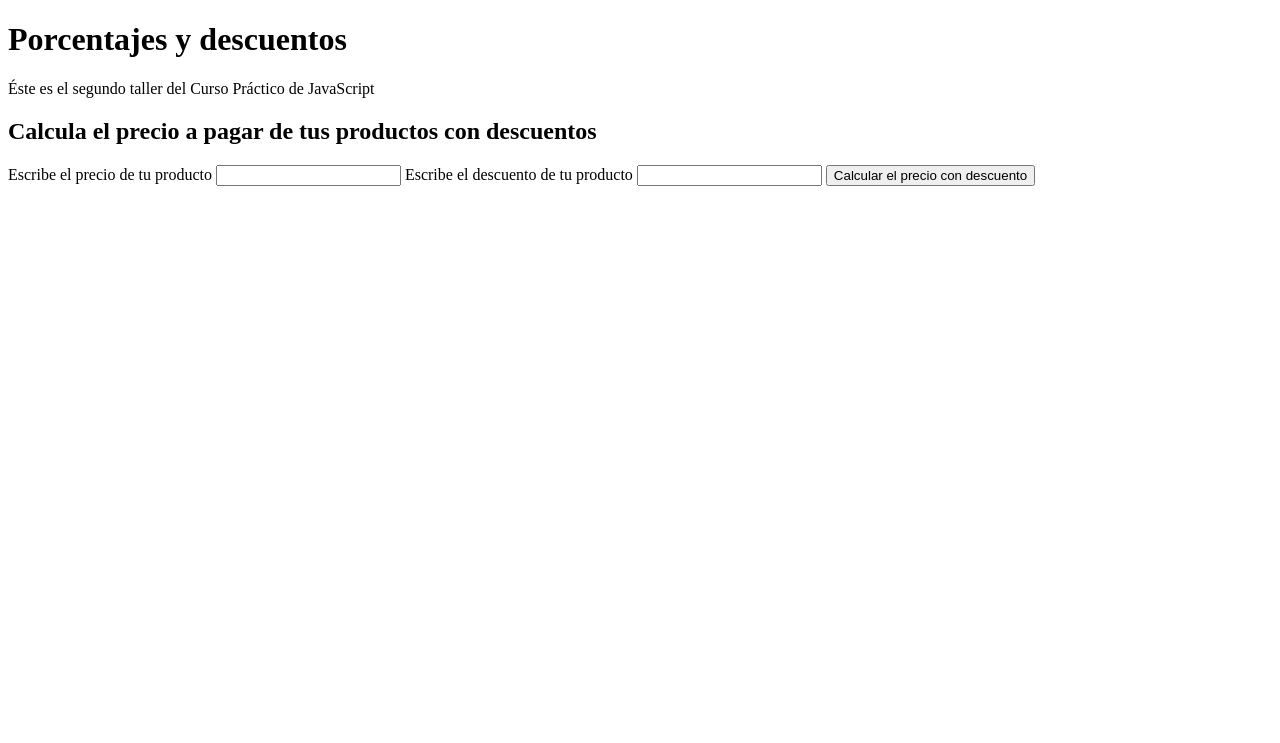
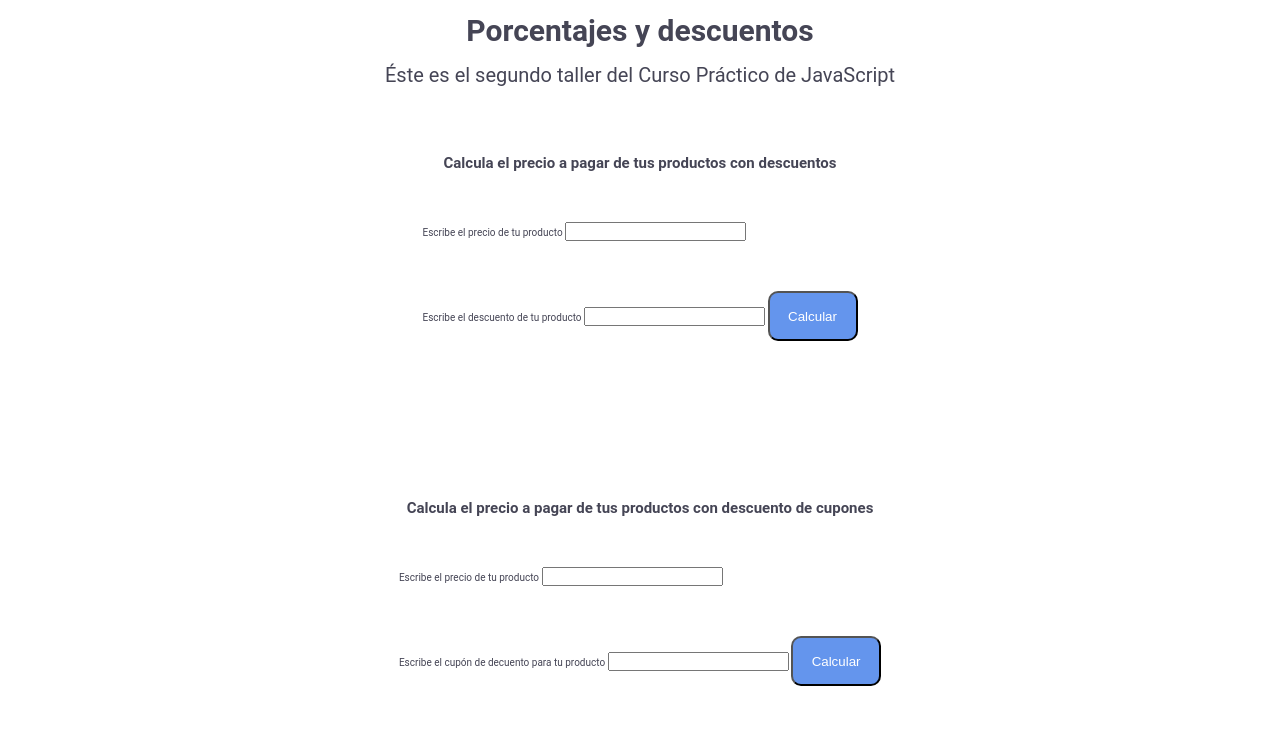
Before and after one commit to MauricioDV/curso-practico-javascript, a plain HTML site: page porcentajes-descuentos/index.html in a window 1280 px wide. Drawn offline with Linux system fonts and the light colour scheme.

Commit message:
Concluido seccion de descuento por cupón

```diff
--- a/porcentajes-descuentos/descuentos.js
+++ b/porcentajes-descuentos/descuentos.js
@@ -31,3 +31,38 @@ function onClickButtonPriceDiscount(){
      const resultP = document.getElementById("ResultP");
      resultP.innerText = "El precio con descuento es: $" + precioConDescuento;
  }
+
+//Descuentos por cupones
+// Implementtar cupon que tenga un descuento para ciertos productos
+
+function onClickButtonPriceDiscountDos(){
+    const cupones = ["plata","gold","platino"];
+
+    const inputPrice = document.getElementById("inputPrecio");
+    const priceValue = inputPrice.value;
+
+    const inputCupon = document.getElementById("inputCupon");
+    const couponValue = inputCupon.value;
+
+    let descuento;
+
+     switch(couponValue){
+         case cupones[0]:
+             descuento = 15;
+             break;
+         case cupones[1]:
+             descuento = 25;
+             break;
+         case cupones[2]:
+             descuento = 50;
+             break;
+         default:
+             descuento = 0;
+             break;
+     }
+
+     const precioConDescuento = calcularPrecioConDescuento(priceValue, descuento);
+
+     const resultPdos = document.getElementById("resultCupon");
+     resultPdos.innerText = "El precio con descuento son: $" + precioConDescuento;
+}
--- a/porcentajes-descuentos/index.html
+++ b/porcentajes-descuentos/index.html
@@ -8,23 +8,38 @@
     <link rel="stylesheet" href="./style.css">
 </head>
 <body>
+    <div class="container">
     <header>
         <h1>Porcentajes y descuentos</h1>
         <p>Éste es el segundo taller del Curso Práctico de JavaScript</p>
     </header>
-    <section>
+    <main>
+    <section class="descuentos">
         <h2>Calcula el precio a pagar de tus productos con descuentos</h2>
         <form>
             <label for="InputPrice">Escribe el precio de tu producto</label>
             <input id="InputPrice" type="number">
+            <br>
             <label for="InputDiscount">Escribe el descuento de tu producto</label>
             <input id="InputDiscount" type="number">
-            <button type="button" onclick="onClickButtonPriceDiscount()">Calcular el precio con descuento</button>
-
+            <button type="button" onclick="onClickButtonPriceDiscount()">Calcular </button>
             <p id="ResultP"></p>
         </form>
-
     </section>
+    <section class="cupon">
+        <h2>Calcula el precio a pagar de tus productos con descuento de cupones</h2>
+        <form>
+            <label for="inputPrecio">Escribe el precio de tu producto</label>
+            <input id="inputPrecio" type="number">
+            <br>
+            <label for="inputCupon">Escribe el cupón de decuento para tu producto</label>
+            <input id="inputCupon" type="text">
+            <button type="button" onclick="onClickButtonPriceDiscountDos()">Calcular</button>
+            <p id="resultCupon"></p>
+        </form>
+    </section>
+    </main>
+</div>
     <script src="./descuentos.js"></script>
 </body>
 </html>
--- a/porcentajes-descuentos/style.css
+++ b/porcentajes-descuentos/style.css
@@ -0,0 +1,67 @@
+*{
+    box-sizing: border-box;
+    margin: 0;
+    padding: 0;
+}
+
+html{
+    font-size: 62.5%;
+    font-family: 'Roboto', sans-serif;
+    color: #454555;
+
+}
+
+
+.container{
+    max-width: 800px;
+    height: 100vh;
+    margin: auto;
+}
+
+header{
+    width: 100%;
+    height: 100px;
+    text-align: center;
+    display: flex;
+    align-items: center;
+    justify-content: center;
+    flex-direction: column;
+}
+
+h1{
+    font-size: 3rem;
+    margin-bottom: 1.5rem;
+}
+
+p{
+    font-size: 2rem;
+}
+
+main{
+    height: 80vh;
+    display: grid;
+    grid-template-rows: repeat(2, 1fr);
+    gap: 50px;
+}
+
+.descuentos, .cupon{
+    width: 70%;
+    margin: auto;
+    display: flex;
+    align-items: center;
+    justify-content: center;
+    flex-direction: column;
+}
+
+h2{
+    margin-bottom: 50px;
+}
+
+button{
+    margin-top: 50px;
+    width: 90px;
+    height: 50px;
+    border-radius: 10px;
+    background-color: cornflowerblue;
+    color: #fff;
+}
```
Lines whose indentation alone changed are shown as unchanged.
